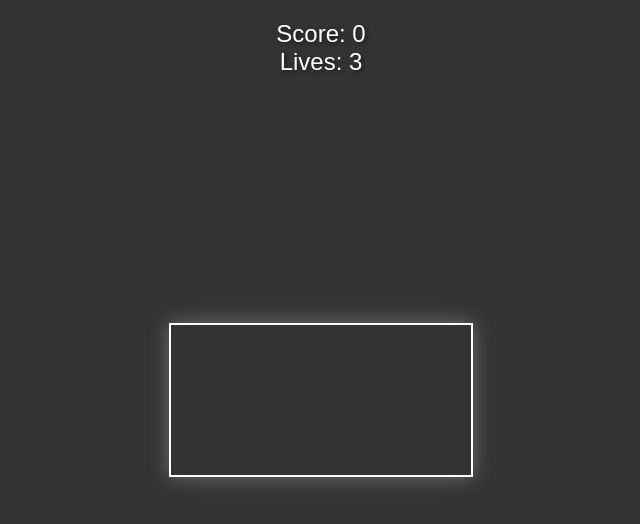
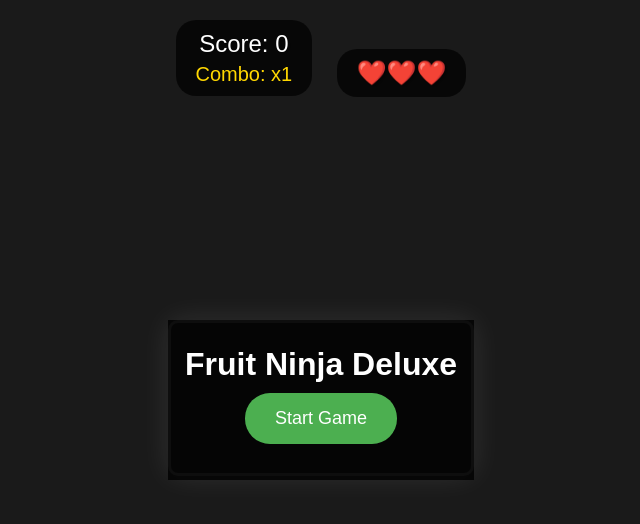
Before and after one commit to Aabaan321/games, a plain HTML site: page index.html in a window 1280 px wide. Shown: the whole page, without its empty margins (319-959 px from the left). Drawn offline with Linux system fonts and the light colour scheme.

Commit message:
Update index.html

```diff
--- a/index.html
+++ b/index.html
@@ -1,41 +1,118 @@
 <!DOCTYPE html>
 <html>
 <head>
-    <title>Fruit Ninja Web</title>
+    <title>Fruit Ninja Deluxe</title>
     <style>
+        * {
+            margin: 0;
+            padding: 0;
+            box-sizing: border-box;
+        }
+
         body {
-            margin: 0;
-            background: #333;
+            background: #1a1a1a;
             display: flex;
             flex-direction: column;
             align-items: center;
             justify-content: center;
             height: 100vh;
-            font-family: Arial, sans-serif;
+            font-family: 'Arial', sans-serif;
+            overflow: hidden;
         }
+
+        .game-container {
+            position: relative;
+        }
+
         canvas {
-            border: 2px solid white;
-            box-shadow: 0 0 20px rgba(255, 255, 255, 0.3);
+            border: 3px solid #444;
+            border-radius: 10px;
+            box-shadow: 0 0 30px rgba(255, 255, 255, 0.1);
         }
+
         #game-ui {
             position: fixed;
             top: 20px;
+            width: 100%;
+            text-align: center;
+            z-index: 100;
+        }
+
+        .score-container {
+            background: rgba(0, 0, 0, 0.7);
+            padding: 10px 20px;
+            border-radius: 20px;
+            display: inline-block;
+            margin: 0 10px;
+        }
+
+        .score-text {
             color: white;
             font-size: 24px;
-            text-align: center;
+            text-shadow: 2px 2px 4px rgba(0, 0, 0, 0.5);
+        }
+
+        .combo-text {
+            color: #ffd700;
+            font-size: 20px;
+            margin-top: 5px;
+        }
+
+        #start-screen, #game-over-screen {
+            position: absolute;
+            top: 0;
+            left: 0;
             width: 100%;
+            height: 100%;
+            background: rgba(0, 0, 0, 0.8);
+            display: flex;
+            flex-direction: column;
+            align-items: center;
+            justify-content: center;
+            color: white;
         }
-        .score-text {
-            text-shadow: 2px 2px 4px rgba(0, 0, 0, 0.5);
+
+        .btn {
+            background: #4CAF50;
+            color: white;
+            padding: 15px 30px;
+            border: none;
+            border-radius: 25px;
+            font-size: 18px;
+            cursor: pointer;
+            margin: 10px;
+            transition: all 0.3s ease;
+        }
+
+        .btn:hover {
+            background: #45a049;
+            transform: scale(1.05);
         }
     </style>
 </head>
 <body>
     <div id="game-ui">
-        <div id="score" class="score-text">Score: 0</div>
-        <div id="lives" class="score-text">Lives: 3</div>
+        <div class="score-container">
+            <div id="score" class="score-text">Score: 0</div>
+            <div id="combo" class="combo-text">Combo: x1</div>
+        </div>
+        <div class="score-container">
+            <div id="lives" class="score-text">❤️❤️❤️</div>
+        </div>
     </div>
-    <canvas id="gameCanvas"></canvas>
+    <div class="game-container">
+        <canvas id="gameCanvas"></canvas>
+        <div id="start-screen">
+            <h1>Fruit Ninja Deluxe</h1>
+            <button class="btn" id="start-btn">Start Game</button>
+        </div>
+        <div id="game-over-screen" style="display: none;">
+            <h1>Game Over</h1>
+            <div id="final-score" class="score-text">Final Score: 0</div>
+            <div id="high-score" class="score-text">High Score: 0</div>
+            <button class="btn" id="restart-btn">Play Again</button>
+        </div>
+    </div>
     <script src="game.js"></script>
 </body>
 </html>
```
